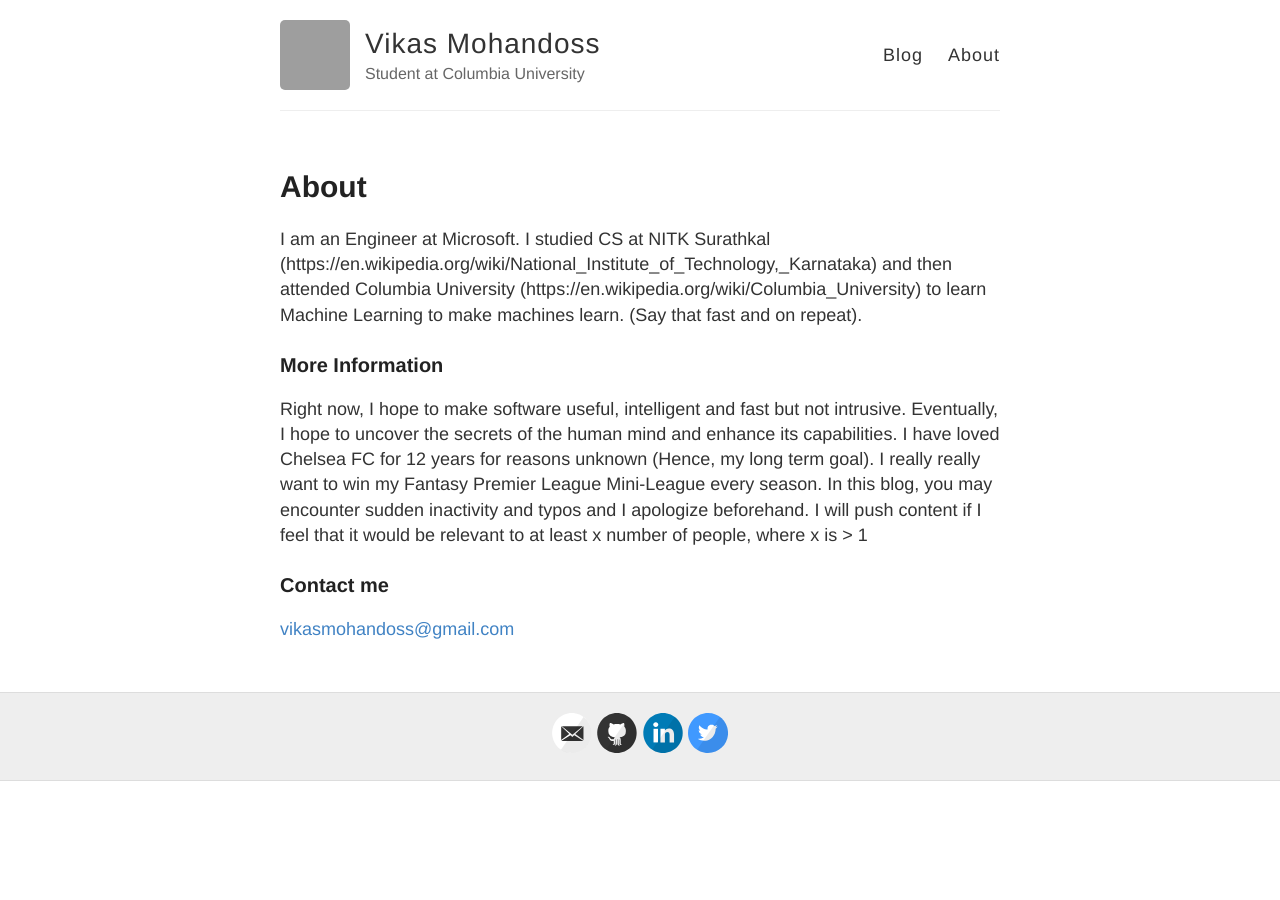
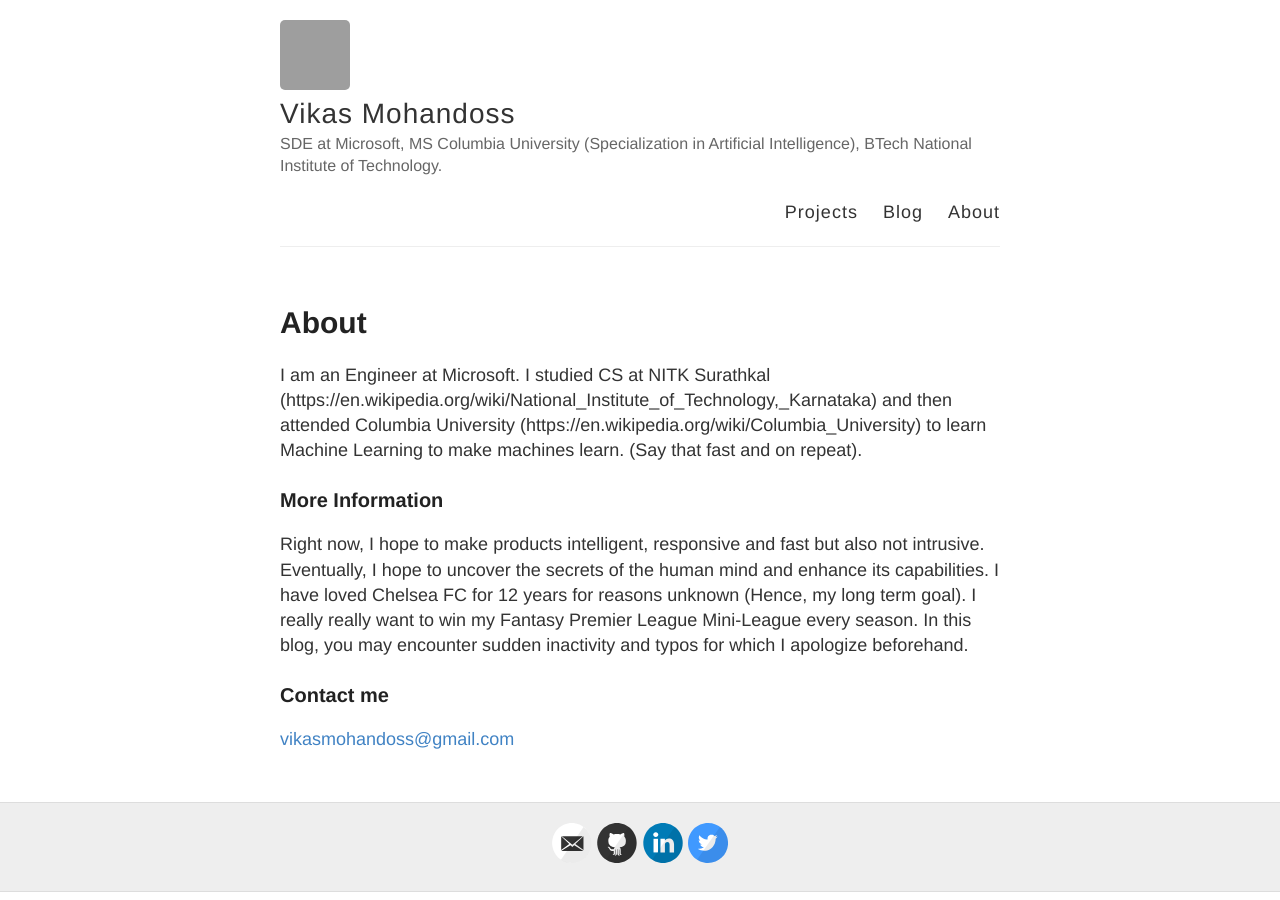
Before and after one commit to VikasMohandoss/VikasMohandoss.github.io, a Jekyll site: the page built from about.md, in a window 1280 px wide. Built offline with Jekyll 4.4.1, drawn with Linux system fonts in a browser that asks for light colours; grey boxes are pictures that could not be loaded.

Commit message:
projects

```diff
--- a/_config.yml
+++ b/_config.yml
@@ -6,7 +6,7 @@
 name: Vikas Mohandoss
 
 # Short bio or description (displayed in the header)
-description: Student at Columbia University
+description: SDE at Microsoft, MS Columbia University (Specialization in Artificial Intelligence), BTech National Institute of Technology.
 
 # URL of your avatar or profile pic (you could use your GitHub profile pic)
 avatar: https://avatars2.githubusercontent.com/u/10044369?v=3&s=400
--- a/_layouts/default.html
+++ b/_layouts/default.html
@@ -28,6 +28,7 @@
           </div>
 
           <nav>
+          	<a href="{{ site.baseurl }}/projects">Projects</a>
             <a href="{{ site.baseurl }}/">Blog</a>
             <a href="{{ site.baseurl }}/about">About</a>
           </nav>
--- a/about.md
+++ b/about.md
@@ -8,7 +8,7 @@ I am an Engineer at Microsoft. I studied CS at NITK Surathkal (https://en.wikipe
 
 ### More Information
 
-Right now, I hope to make software useful, intelligent and fast but not intrusive. Eventually, I hope to uncover the secrets of the human mind and enhance its capabilities. I have loved Chelsea FC for 12 years for reasons unknown (Hence, my long term goal). I really really want to win my Fantasy Premier League Mini-League every season. In this blog, you may encounter sudden inactivity and typos and I apologize beforehand. I will push content if I feel that it would be relevant to at least x number of people, where x is > 1
+Right now, I hope to make products intelligent, responsive and fast but also not intrusive. Eventually, I hope to uncover the secrets of the human mind and enhance its capabilities. I have loved Chelsea FC for 12 years for reasons unknown (Hence, my long term goal). I really really want to win my Fantasy Premier League Mini-League every season. In this blog, you may encounter sudden inactivity and typos for which I apologize beforehand.
 
 ### Contact me
 
```
